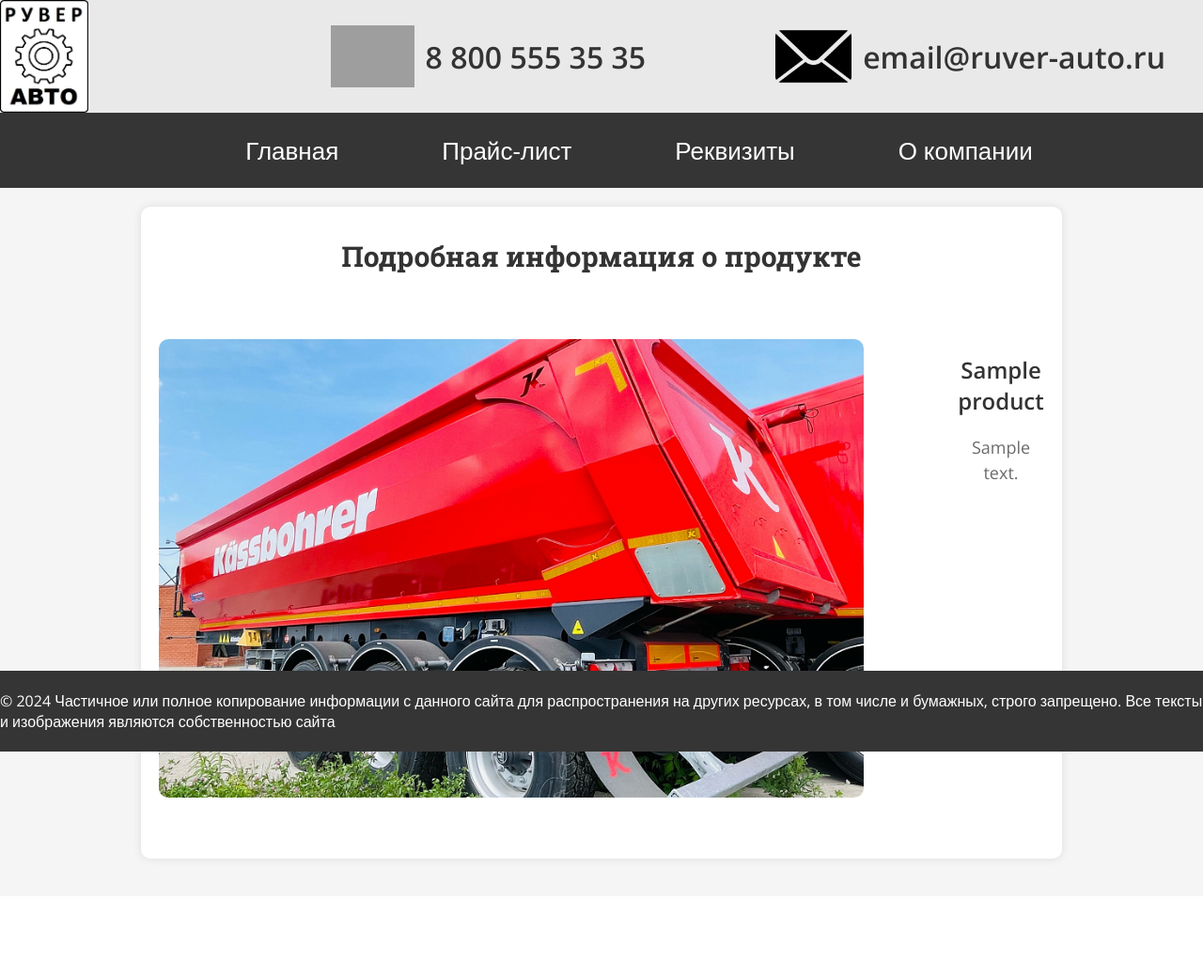
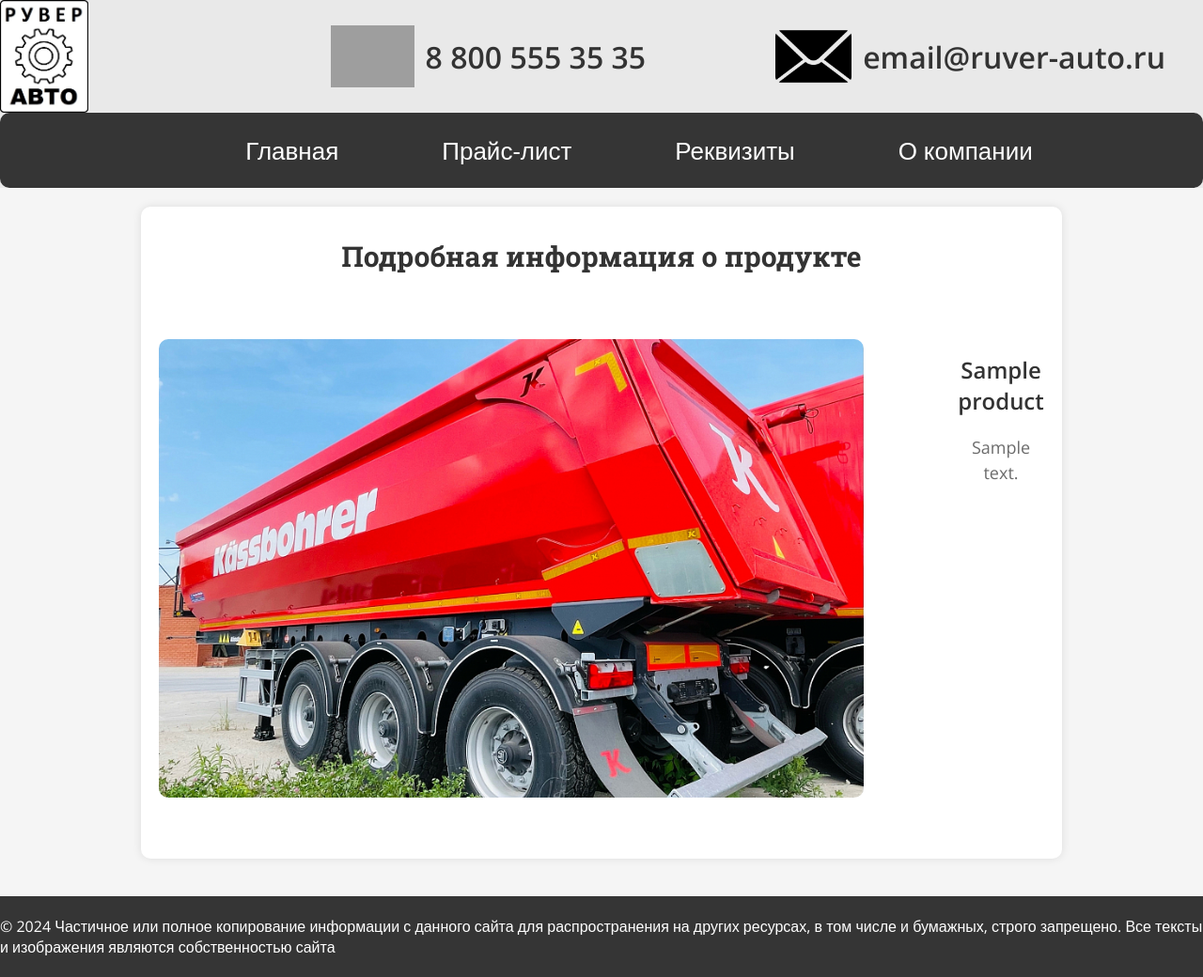
Before and after one commit to kanisimoff44/RuverAuto, a FastAPI app: template app/templates/products.html in a window 1280 px wide. Shown: the whole page at 94% size. Before the commit the page ends 920 px from the top, so only its background shows below. Run offline with FastAPI, Linux system fonts and the light colour scheme; the template is opened without the code that fills it: most values are stand-ins (such as "Sample title", 1, 10 or a date in 2020); parts of the project's set-up code (start-up, migrations or seed data) failed here and were passed over; grey boxes are pictures that could not be loaded.

Commit message:
refactor(frontend): change styles and markup in html

```diff
--- a/app/static/css/style.css
+++ b/app/static/css/style.css
@@ -96,6 +96,7 @@ body::-webkit-scrollbar {
   justify-content: space-around; /* распределение элементов с учетом доступного пространства */
   align-items: center; /* выравнивание элементов по центру по вертикали */
   padding: 12px 0; /* отступы внутри header */
+  border-radius: 10px;
 }
 
 .header__nav-item {
@@ -170,7 +171,7 @@ body::-webkit-scrollbar {
   justify-content: center;
 }
 
-.product-item {
+.content-item {
   display: flex;
   flex-direction: column;
   justify-content: space-between;
@@ -185,7 +186,7 @@ body::-webkit-scrollbar {
   margin-bottom: 20px;
 }
 
-.product-item img {
+.content-item img {
   max-width: 100%;
   height: auto;
   border-radius: 10px;
@@ -207,31 +208,7 @@ body::-webkit-scrollbar {
   background-color: #555;
 }
 
-/* FOOTER */
-.footer {
-  background-color: #353535;
-  color: #fff;
-  text-align: left;
-  padding: 5px 0;
-  /* height: 10vh; */
-}
-
-.footer {
-  position: fixed;
-  left: 0;
-  bottom: 0;
-  width: 100%;
-}
-
-/* PRODUCT DETAIL */
-.product-content {
-  display: flex;
-  justify-content: center;
-  align-items: normal;
-  flex-direction: row;
-}
-
-.content-container {
+.detail {
   max-width: 75%;
   margin: 40px auto;
   width: 100%;
@@ -242,7 +219,7 @@ body::-webkit-scrollbar {
   border-radius: 10px;
 }
 
-.product-header {
+.detail__title {
   font-family: "Roboto Slab", serif;
   font-weight: 700;
   line-height: 1.2;
@@ -252,31 +229,47 @@ body::-webkit-scrollbar {
   margin-bottom: 20px;
 }
 
-.product-left {
+.detail .product-content {
+  display: flex;
+  justify-content: center;
+  align-items: normal;
+  flex-direction: row;
+}
+
+.detail .product-content .product-img {
   flex-shrink: 0;
   margin: 50px;
 }
 
-.product-left img {
+.detail .product-content .product-img img {
   max-width: 750px;
   height: auto;
   border-radius: 10px;
 }
 
-.product-right {
+.detail .product-detail {
   text-align: center;
   max-width: 700px;
   margin: 50px;
 }
 
-.product-title {
+.detail .product-detail .product-name {
   font-size: 24px;
   font-weight: bold;
   margin-bottom: 20px;
 }
 
-.product-description {
+.detail .product-detail .product-description {
   font-size: 18px;
   line-height: 1.5;
   color: #6b6b6b;
 }
+
+.footer {
+  padding: 5px 0;
+  width: 100%;
+  height: auto;
+  background-color: #353535;
+  color: #fff;
+  position: relative;
+}
--- a/app/templates/main.html
+++ b/app/templates/main.html
@@ -13,7 +13,7 @@
   <h2 class="content-container-title">Продукты</h2>
   <div class="content-container-items">
     {% for product in products %}
-      <div class="product-item">
+      <div class="content-item">
         {% if product.image_id %}
           <img src="{{ url_for('static', path='images/' + product.image_id|string + '.webp')}}" alt="Фото продукта">
         {% else %}
--- a/app/templates/products.html
+++ b/app/templates/products.html
@@ -1,18 +1,18 @@
 {% extends "base.html" %}
 
 {% block content %}
-<div class="content-container">
-  <h2 class="product-header">Подробная информация о продукте</h2>
+<div class="detail">
+  <h2 class="detail__title">Подробная информация о продукте</h2>
   <div class="product-content">
-    <div class="product-left">
+    <div class="product-img">
       {% if product.image_id %}
         <img src="{{ url_for('static', path='images/' + product.image_id|string + '.webp')}}" alt="Фото продукта">
       {% else %}
         <img src="{{ url_for('static', path='images/coming_soon.png')}}" alt="Фото продукта">
       {% endif %}
     </div>
-    <div class="product-right">
-      <h1 class="product-title">{{ product.name }}</h1>
+    <div class="product-detail">
+      <h1 class="product-name">{{ product.name }}</h1>
       <p class="product-description">{{ product.description }}</p>
     </div>
   </div>
```
